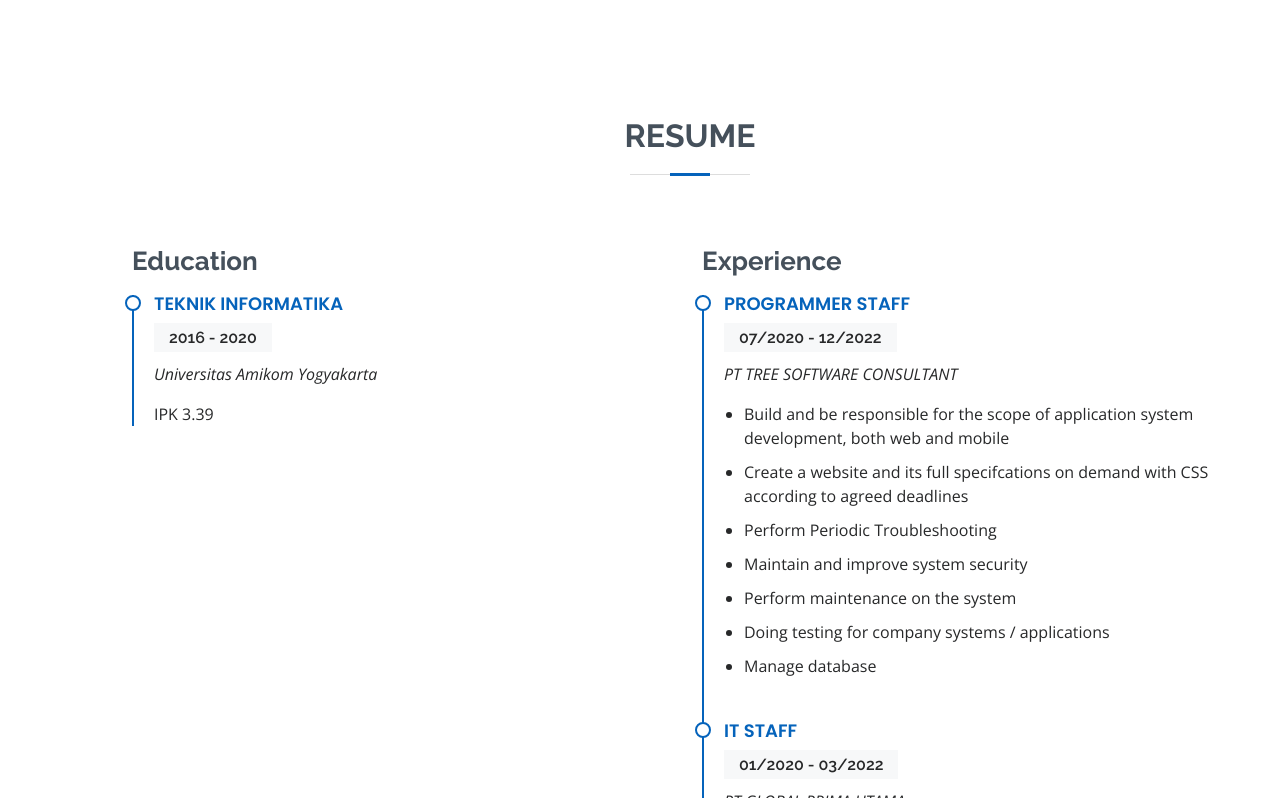
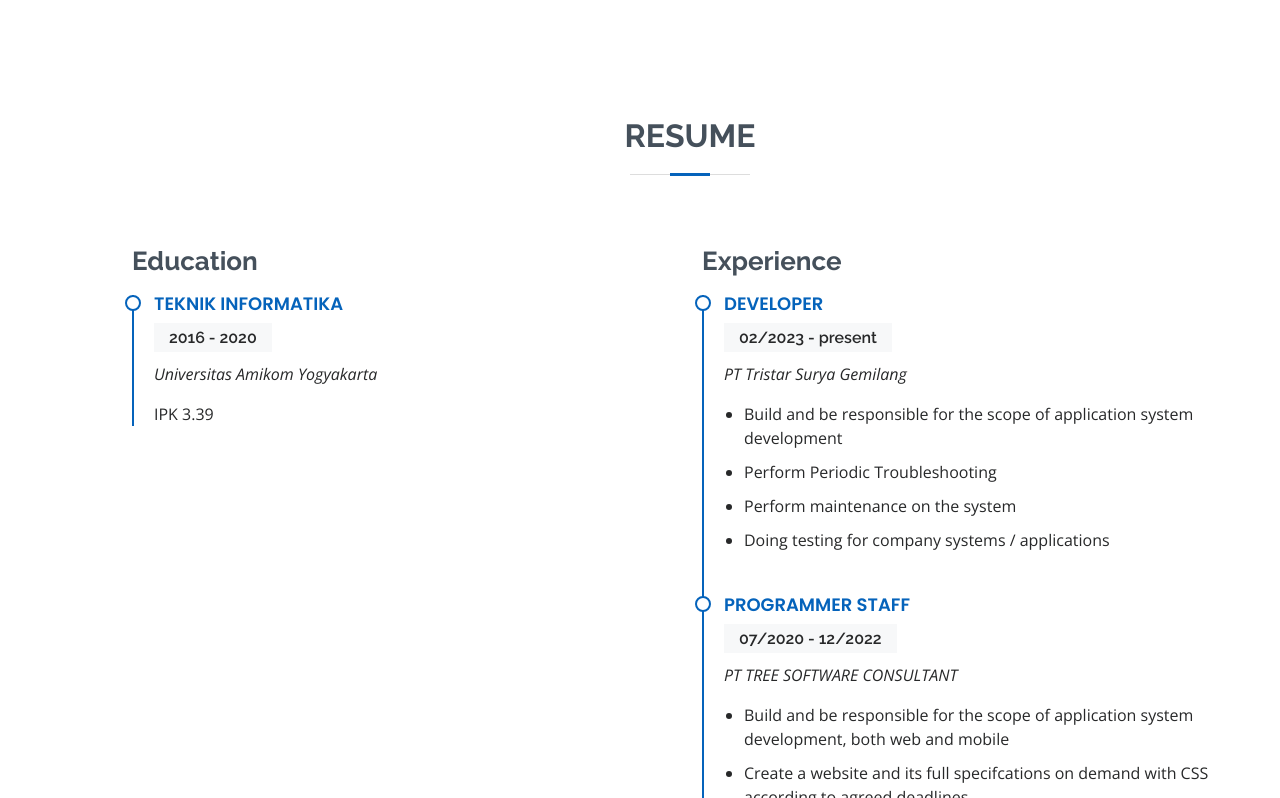
Before and after one commit to exprasetyo/myresume, a plain HTML site: page index.html in a window 1280 px wide. Shown: the part 1771-2569 px from the top of the page. Drawn offline with nearby package versions, Linux system fonts and the light colour scheme.

Commit message:
Update index.html

```diff
--- a/index.html
+++ b/index.html
@@ -203,6 +203,17 @@
           </div>
           <div class="col-lg-6">
             <h3 class="resume-title">Experience</h3>
+            <div class="resume-item">
+              <h4>Developer</h4>
+              <h5>02/2023 - present </h5>
+              <p><em>PT Tristar Surya Gemilang </em></p>
+              <ul>
+                <li>Build and be responsible for the scope of application system development</li>
+                <li>Perform Periodic Troubleshooting</li>
+                <li>Perform maintenance on the system</li>
+                <li>Doing testing for company systems / applications</li>
+              </ul>
+            </div>
             <div class="resume-item">
               <h4>PROGRAMMER STAFF</h4>
               <h5>07/2020 - 12/2022</h5>
```
